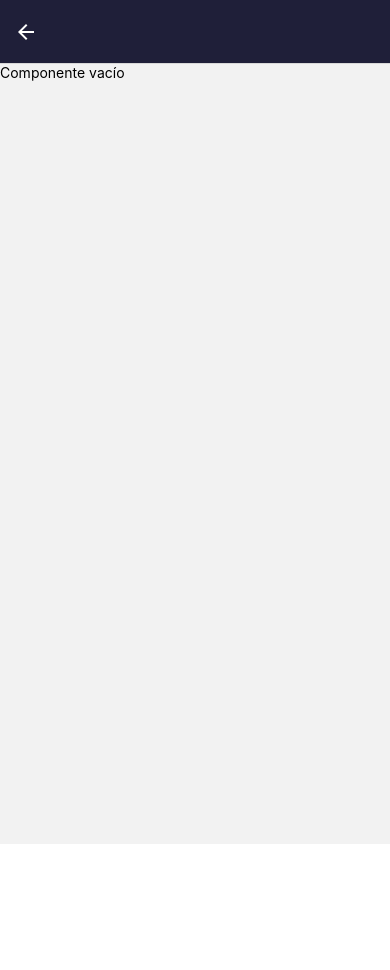
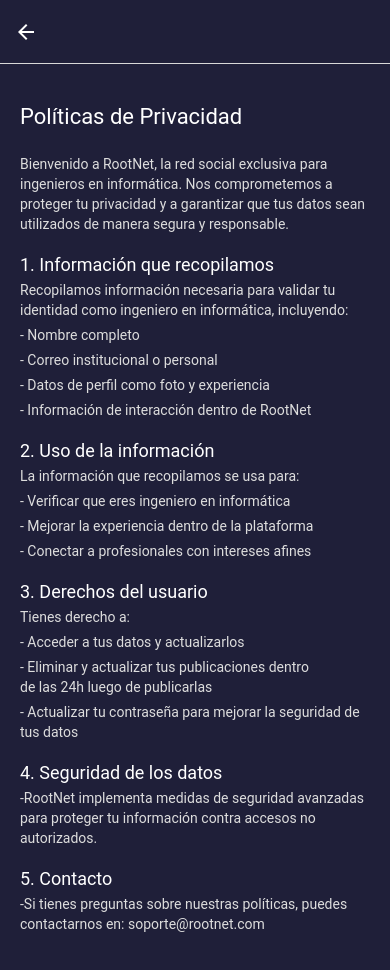
Before and after one commit to greghades/RootNetFrontend, a React Native app: screen /PilotsUser in a window 390 px wide. Shown: the top 970 px of the page. Before the commit the page ends 844 px from the top, so only its background shows below. Built offline with nearby package versions, Linux system fonts and the light colour scheme; a web font is replaced by a local one.

Commit message:
Pantalla de politicas de privacidad

```diff
--- a/src/screens/pilotsUserScreen.tsx
+++ b/src/screens/pilotsUserScreen.tsx
@@ -1,12 +1,56 @@
 import React from "react";
-import { View, Text } from "react-native";
+import { View, Text, ScrollView, TouchableOpacity } from "react-native";
+import { useNavigation } from "@react-navigation/native";
+import { styles } from '../styles/pilotsUserStyles';
 
-const MyComponent = () => {
+const PrivacyPolicyScreen = () => {
+    const navigation = useNavigation();
+
     return (
-        <View>
-        <Text>Componente vacío</Text>
-        </View>
+        <ScrollView style={styles.content}>
+            <View style={styles.container}>
+                <Text style={styles.title}>Políticas de Privacidad</Text>
+                    <Text style={styles.text}>
+                    Bienvenido a RootNet, la red social exclusiva para ingenieros en informática. Nos comprometemos a proteger tu privacidad y a garantizar que tus datos sean utilizados de manera segura y responsable.
+                    </Text>
+
+                    <Text style={styles.sectionTitle}>1. Información que recopilamos</Text>
+                    <Text style={styles.text}>
+                    Recopilamos información necesaria para validar tu identidad como ingeniero en informática, incluyendo:
+                    </Text>
+                    <Text style={styles.text}>- Nombre completo</Text>
+                    <Text style={styles.text}>- Correo institucional o personal</Text>
+                    <Text style={styles.text}>- Datos de perfil como foto y experiencia</Text>
+                    <Text style={styles.text}>- Información de interacción dentro de RootNet</Text>
+
+                    <Text style={styles.sectionTitle}>2. Uso de la información</Text>
+                    <Text style={styles.text}>
+                    La información que recopilamos se usa para:
+                    </Text>
+                    <Text style={styles.text}>- Verificar que eres ingeniero en informática</Text>
+                    <Text style={styles.text}>- Mejorar la experiencia dentro de la plataforma</Text>
+                    <Text style={styles.text}>- Conectar a profesionales con intereses afines</Text>
+
+                    <Text style={styles.sectionTitle}>3. Derechos del usuario</Text>
+                    <Text style={styles.text}>
+                    Tienes derecho a:
+                    </Text>
+                    <Text style={styles.text}>- Acceder a tus datos y actualizarlos</Text>
+                    <Text style={styles.text}>- Eliminar y actualizar tus publicaciones dentro {'\n'}de las 24h luego de publicarlas</Text>
+                    <Text style={styles.text}>- Actualizar tu contraseña para mejorar la seguridad de tus datos</Text>
+
+                    <Text style={styles.sectionTitle}>4. Seguridad de los datos</Text>
+                    <Text style={styles.text}>
+                    -RootNet implementa medidas de seguridad avanzadas para proteger tu información contra accesos no autorizados.
+                    </Text>
+
+                    <Text style={styles.sectionTitle}>5. Contacto</Text>
+                    <Text style={[styles.text, styles.textLast]}>
+                    -Si tienes preguntas sobre nuestras políticas, puedes contactarnos en: soporte@rootnet.com
+                    </Text>
+            </View>
+        </ScrollView>
     );
 };
 
-export default MyComponent;
+export default PrivacyPolicyScreen;
--- a/src/styles/pilotsUserStyles.ts
+++ b/src/styles/pilotsUserStyles.ts
@@ -0,0 +1,33 @@
+import {StyleSheet } from 'react-native';
+import { COLORS } from '../styles/colors';
+
+export const styles = StyleSheet.create({
+    container: {
+    flex: 1,
+    backgroundColor: COLORS.background,
+    paddingHorizontal: 20,
+    paddingTop: 40,
+    },
+    title: {
+        color: COLORS.text,
+        fontSize: 22,
+        fontFamily: "Roboto",
+        marginBottom: 20,
+    },
+    sectionTitle: {
+        color: COLORS.text,
+        fontSize: 18,
+        fontFamily: "Roboto",
+        marginTop: 20,
+    },
+    text: {
+        fontFamily: "Roboto",
+        color: "#ddd",
+        fontSize: 14,
+        marginTop: 5,
+        lineHeight: 20,
+    },
+    textLast: {
+        paddingBottom: 50,
+    },
+});
```
